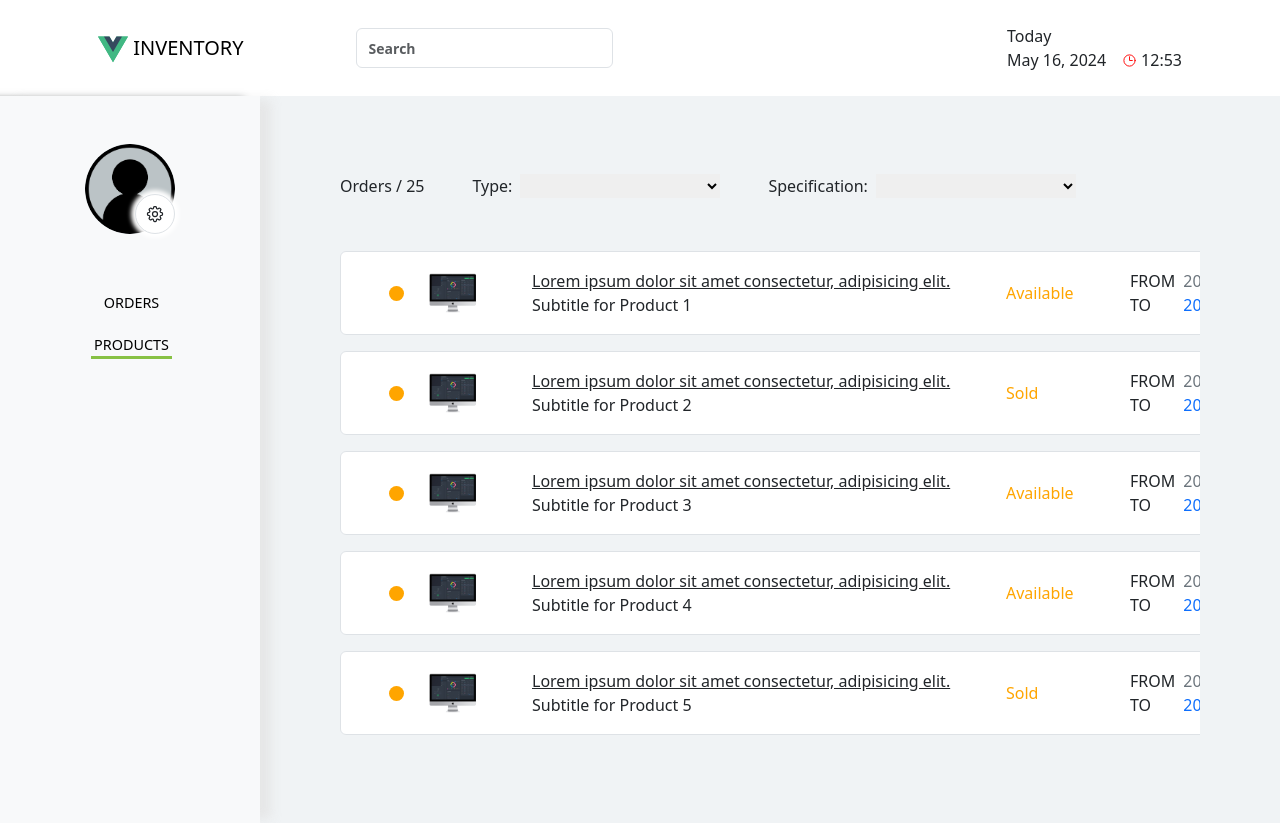
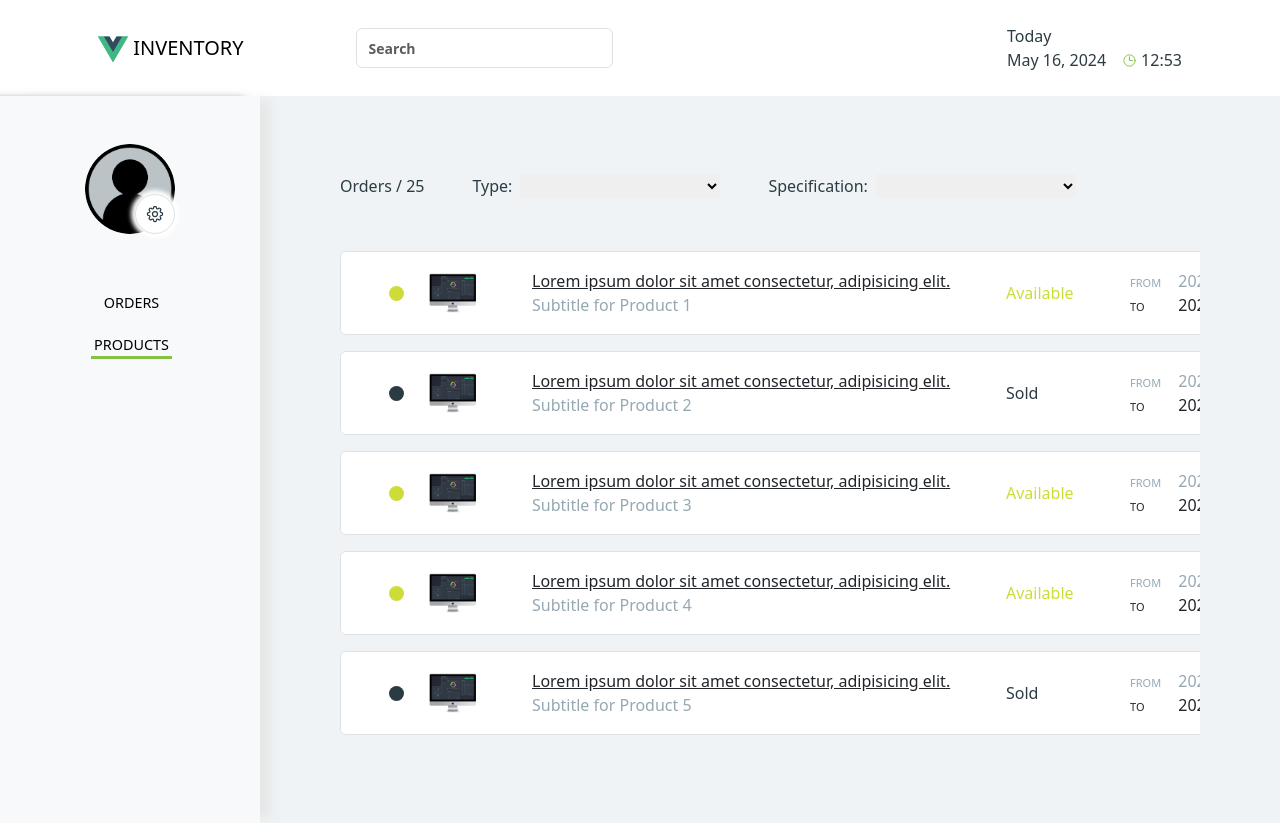
Before and after one commit to DamIslano/dzentest, a Vue app: page /products in a window 1280 px wide. Built offline with nearby package versions, Linux system fonts and the light colour scheme.

Commit message:
style: component style update

```diff
--- a/src/assets/style/common.css
+++ b/src/assets/style/common.css
@@ -26,6 +26,8 @@ body {
   margin: 0;
   min-width: 320px;
   min-height: 100vh;
+  font-weight: 500;
+  color: rgb(44, 60, 68);
 }
 
 h1 {
@@ -177,6 +179,7 @@ h1 {
 
 .min-w-400px {
   min-width: 400px;
+  width: 400px;
 }
 
 .min-w-100px {
@@ -200,10 +203,6 @@ h1 {
 .filter-clear:hover {
   cursor: pointer;
   background-color: #6b6b6b41;
-}
-
-.col-green {
-  color: rgb(139, 195, 74)
 }
 
 .col-green-bg {
@@ -241,3 +240,19 @@ h1 {
 .icon-white {
   color: white;
 }
+
+.icon-clock-green {
+  color: rgb(129, 190, 57)
+}
+
+.mb-2px {
+  margin-bottom: 2px;
+}
+
+.text-grey-light {
+  color: rgb(150, 168, 178)
+}
+
+.fsz-11px {
+  font-size: 11px;
+}
--- a/src/assets/style/order.css
+++ b/src/assets/style/order.css
@@ -21,3 +21,12 @@
 .order-opened.active {
 	width: 50px;
 }
+
+.order-hovered {
+	transition: 0.3s ease;
+}
+
+.order-hovered:hover {
+	cursor: pointer;
+	box-shadow: 0 10px 20px rgb(206, 208, 209)
+}
--- a/src/assets/style/product.css
+++ b/src/assets/style/product.css
@@ -5,13 +5,26 @@
 }
 
 .product-available {
-	color: orange;
-	background-color: orange;
-}
-.product-available-text {
-	color: orange;
+	background-color: rgb(205, 220, 57);
 }
 
-.product-disable {
-	background-color: red;
+.product-disabled {
+	background-color: rgb(43, 59, 67)
 }
+
+.product-available-text {
+	color: rgb(204, 220, 56);
+}
+
+.product-disabled-text {
+	color: rgb(43, 59, 67)
+}
+
+.product-hovered {
+	transition: 0.3s ease;
+}
+
+.product-hovered:hover {
+	cursor: pointer;
+	box-shadow: 8px 7px 17px rgb(206, 208, 209)
+}
--- a/src/components/TopMenu.vue
+++ b/src/components/TopMenu.vue
@@ -43,7 +43,7 @@ watch(search, (newV) => {
 								<div>Today</div>
 								<div class="d-flex flex-row">
 									<div class="me-3">{{ currentDay }}</div>
-									<div class="d-flex align-items-center"><ClockIcon class="w-15px me-1" style="color:red"/> {{ currentTime }}</div>
+									<div class="d-flex align-items-center"><ClockIcon class="w-15px me-1 icon-clock-green"/> {{ currentTime }}</div>
 								</div>
 							</div>
 						</div>
--- a/src/views/orders/Orders.vue
+++ b/src/views/orders/Orders.vue
@@ -31,25 +31,25 @@ const toggleMenu = (index: number) => {
 		<div :style="{ 'min-width': fullMenu ? '' : '30%' }" class="me-3">
 			<div
 				v-for="(order, idx) in allOrders"
-				class="p-2 mb-3 card position-relative"
+				class="p-2 mb-3 card position-relative order-hovered"
 				:class="{ 'px-3': !fullMenu, 'px-5': fullMenu }"
 				:style="{ width: fullMenu ? '' : '100%' }"
 			>
 				<div class="d-flex align-items-center py-1" :class="{ 'justify-content-between': fullMenu }">
-					<div v-if="fullMenu" class="max-w-full-180px">{{ order.order_name }}</div>
+					<div v-if="fullMenu" class="max-w-full-180px text-decoration-underline">{{ order.order_name }}</div>
 					<div class="d-flex align-items-center">
 						<div @click="toggleMenu(idx)" class="me-2 d-flex align-items-center justify-content-center rounded-circle border order-list-icon"><ListBulletIcon class="w-20px"/></div>
 						<div class="me-5">
 							<div>{{ order.product_amount }}</div>
-							<div>Products</div>
+							<div class="text-grey-light">Products</div>
 						</div>
 					</div>
 					<div>
-						<div>{{ order.creation_date.short }}</div>
+						<div class="text-grey-light">{{ order.creation_date.short }}</div>
 						<div>{{ order.creation_date.full }}</div>
 					</div>
 					<div class="min-w-120px" v-if="fullMenu">
-						<div>{{ order.price.USD }} $</div>
+						<div class="text-grey-light">{{ order.price.USD }} $</div>
 						<div>{{ order.price.UAH }} UAH</div>
 					</div>
 					<div v-if="fullMenu" class="me-4 hover-overlay d-flex align-items-center justify-content-center rounded-circle delete-icon w-h-50px"><TrashIcon class="w-20px"/></div>
--- a/src/views/products/Products.vue
+++ b/src/views/products/Products.vue
@@ -99,36 +99,38 @@ onMounted(() => {
 		</div>
 	</div>
 	<div :class="{ 'd-flex flex-column': type === 'order' }" class="overflow-auto">
-		<div v-for="product in allProducts" :key="product.id" class="p-2 px-5" :class="{ 'mb-3 card d-inline-block border': type === 'product', 'border-top': type === 'order' }">
+		<div v-for="product in allProducts" :key="product.id" class="p-2 px-5 product-hovered" :class="{ 'mb-3 card d-inline-block border': type === 'product', 'border-top': type === 'order' }">
 			<div class="d-flex align-items-center justify-content-between py-2">
-				<div class="me-4 product-status product-available col-green min-w-15px"></div>
+				<div class="me-4 product-status min-w-15px" :class="product.status === 'Available' ? 'product-available' : 'product-disabled'"</div>
 				<div v-if="product.icon" class="me-4 min-w-80px"><img src="../../assets/images/computer.png" alt="computer icon" class="w-50px"></div>
 				<div class="me-4 min-w-450px">
 					<div class="text-decoration-underline">Lorem ipsum dolor sit amet consectetur, adipisicing elit.</div>
-					<div>{{ product.product_subtitle }}</div>
+					<div class="text-grey-light">{{ product.product_subtitle }}</div>
 				</div>
 
-				<div class="me-4 product-available-text col-green min-w-100px">{{ product.status }}</div>
-				<div v-if="period" class="me-4 text-uppercase d-flex min-w-250px">
-					<div class="me-2">
-						<div>from</div>
-						<div>to</div>
+				<div class="me-4 min-w-100px" :class="product.status === 'Available' ? 'product-available-text' : 'product-disabled-text'">{{ product.status }}</div>
+				<div v-if="period" class="me-5 text-uppercase min-w-150px">
+					<div class="text-grey-light d-flex align-items-end justify-content-between">
+						<div class="fsz-11px mb-2px">from</div>
+						<div class="text-grey-light">{{ product.period_from }}</div>
 					</div>
-					<div>
-						<div class="text-secondary">{{ product.period_from }}</div>
-						<div class="text-primary">{{ product.period_to }}</div>
+					<div class="d-flex align-items-end justify-content-between">
+						<div class="fsz-11px mb-2px">to</div>
+						<div>{{ product.period_to }}</div>
 					</div>
 				</div>
 				<div v-if="condition" class="me-4 min-w-100px">{{ product.product_condition }}</div>
 
 				<div v-if="cost" class="me-4 min-w-150px">
-					<div>{{ product.cost_USD }} $</div>
+					<div class="text-grey-light">{{ product.cost_USD }} $</div>
 					<div>{{ product.cost_UAH }} UAH</div>
 				</div>
-				<div v-if="productDescription" class="me-4 min-w-400px">{{ product.product_description }}</div>
-				<div v-if="licenseData" class="me-4 min-w-250px">
-					<div>{{ product.product_license }}</div>
-					<div>{{ product.period_to }}</div>
+				<div v-if="productDescription" class="me-4 min-w-400px text-decoration-underline">{{ product.product_description }}</div>
+				<div v-if="licenseData" class="me-4 min-w-250px d-flex">
+					<div class="text-center">
+						<div class="text-grey-light">{{ product.product_license }}</div>
+						<div>{{ product.period_to }}</div>
+					</div>
 				</div>
 
 				<div class="me-4 hover-overlay d-flex align-items-center justify-content-center rounded-circle delete-icon w-h-50px"><TrashIcon class="w-20px"/></div>
```
